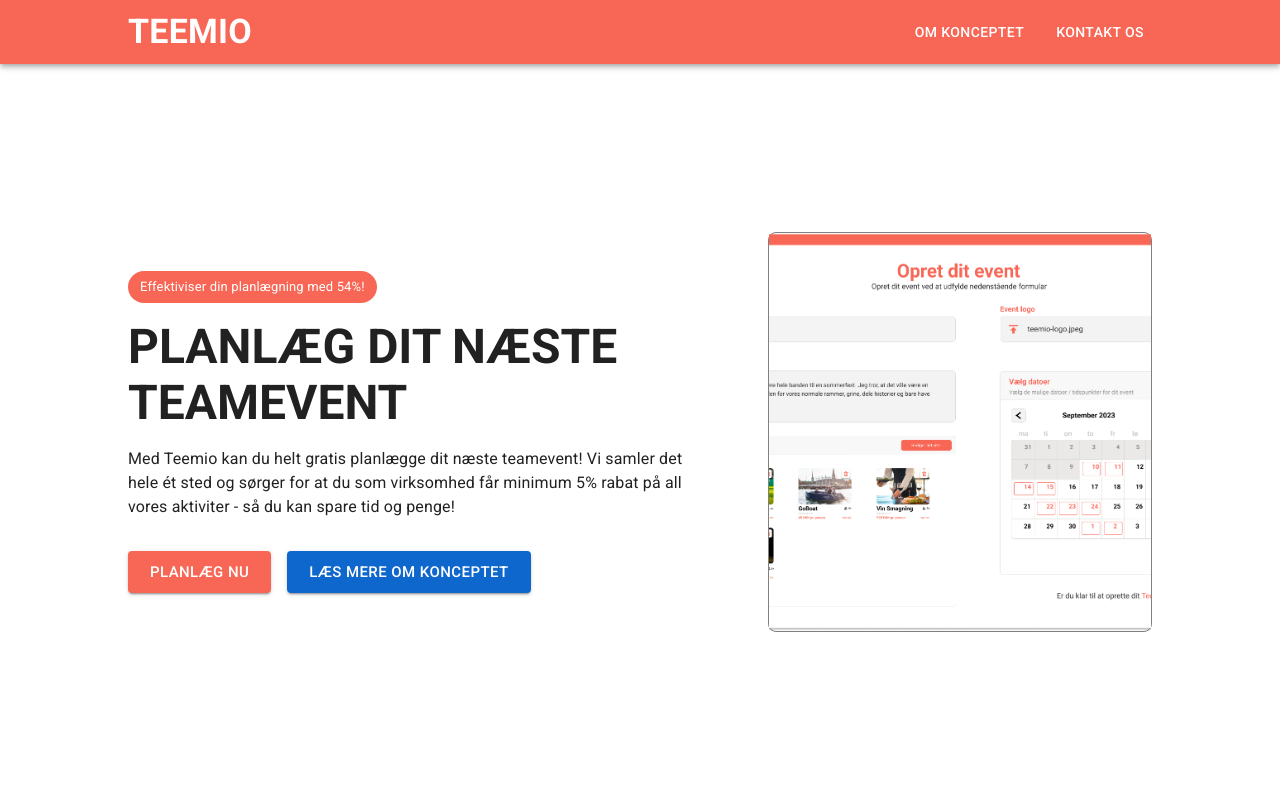
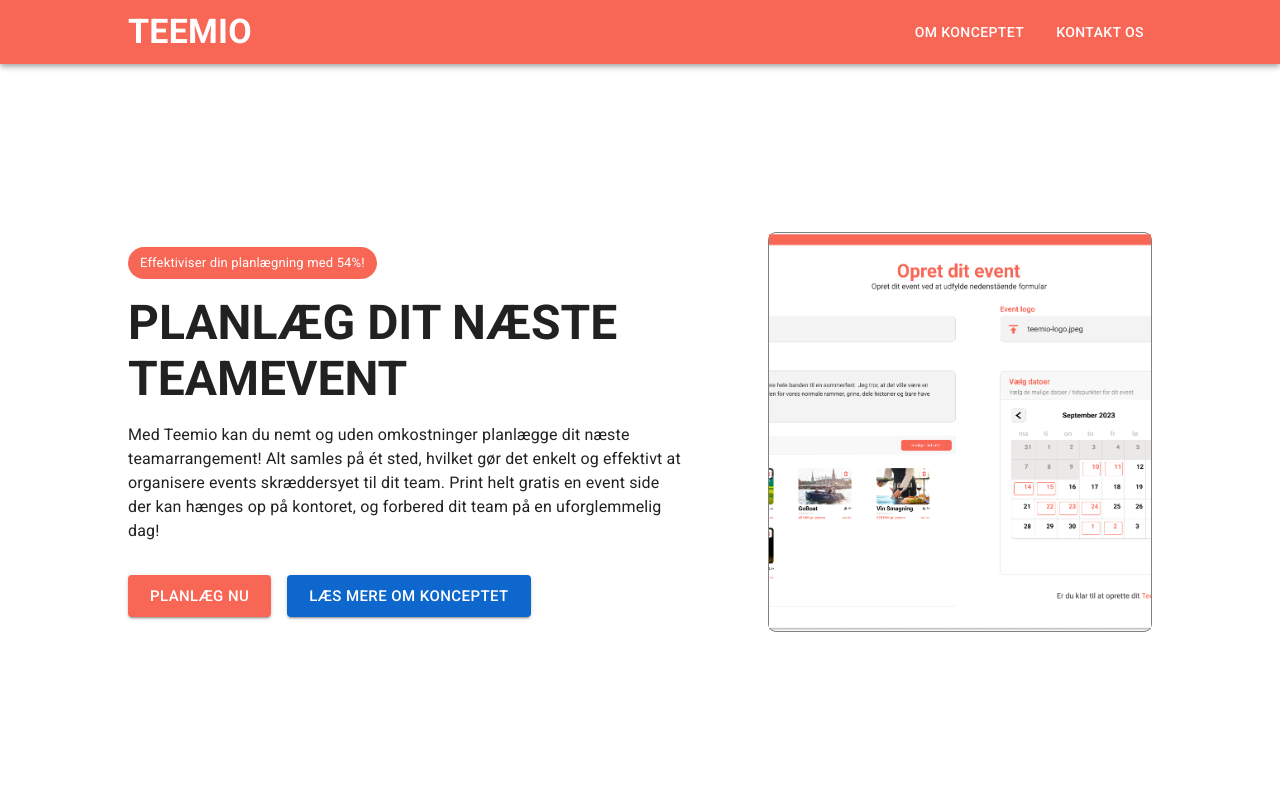
Before and after one commit to myteemio/frontend, a Next.js app: page / in a window 1280 px wide. Shown: the top 798 px of the page. Built offline with nearby package versions, Linux system fonts and the light colour scheme.

Commit message:
cleaned code

```diff
--- a/package.json
+++ b/package.json
@@ -20,7 +20,6 @@
     "@mui/x-date-pickers": "^6.19.0",
     "@react-google-maps/api": "^2.19.2",
     "dayjs": "^1.11.10",
-    "dotenv": "^16.3.1",
     "next": "14.0.3",
     "react": "^18",
     "react-dom": "^18",
--- a/src/app/page.tsx
+++ b/src/app/page.tsx
@@ -50,10 +50,11 @@
               PLANLÆG DIT NÆSTE TEAMEVENT
             </Typography>
             <Typography variant="body1" marginTop={2}>
-              Med Teemio kan du helt gratis planlægge dit næste teamevent! Vi
-              samler det hele ét sted og sørger for at du som virksomhed får
-              minimum 5% rabat på all vores aktiviter - så du kan spare tid og
-              penge!
+              Med Teemio kan du nemt og uden omkostninger planlægge dit næste
+              teamarrangement! Alt samles på ét sted, hvilket gør det enkelt og
+              effektivt at organisere events skræddersyet til dit team. Print
+              helt gratis en event side der kan hænges op på kontoret, og
+              forbered dit team på en uforglemmelig dag!
             </Typography>
             <Box marginTop={4} display={'flex'} gap={2}>
               <Link href={'/planlaeg'}>
--- a/src/components/Activity.component.tsx
+++ b/src/components/Activity.component.tsx
@@ -24,7 +24,8 @@
   });
 
   const draggableStyle = {
-    transform: isDragged && transform ? `translate3d(${transform.x}px, ${transform.y}px, 0)` : undefined,
+    transform:
+      isDragged && transform ? `translate3d(${transform.x}px, ${transform.y}px, 0)` : undefined,
     cursor: 'pointer',
   };
 
@@ -42,7 +43,7 @@
         sx={{ ...cardStyle, height: '192px' }}
         data-activityid={id}
         data-placeholder={placeholder}
-      ></Skeleton>
+      />
     );
   } else {
     return (
--- a/src/components/ActivityLocation.component.tsx
+++ b/src/components/ActivityLocation.component.tsx
@@ -1,3 +1,4 @@
+import { Skeleton } from '@mui/material';
 import { GoogleMap, Marker, useJsApiLoader } from '@react-google-maps/api';
 
 export function ActivityLocation(props: { lat: number; lng: number }) {
@@ -22,6 +23,6 @@
       <Marker position={{ lat: props.lat, lng: props.lng }} />
     </GoogleMap>
   ) : (
-    <></>
+    <Skeleton animation="wave" width={'100%'} />
   );
 }
--- a/src/components/StyledComponents/ActivityBox.tsx
+++ b/src/components/StyledComponents/ActivityBox.tsx
@@ -1,4 +1,4 @@
-import { Box, styled } from "@mui/material";
+import { Box, styled } from '@mui/material';
 
 export const StyledBox = styled(Box)(({ theme }) => ({
   display: 'flex',
```
Also changed, not shown: src/app/layout.tsx (+9 -3 lines), src/app/planlaeg/page.tsx (+16 -45 lines), src/components/DatePicker/DatePicker.tsx (+17 -47 lines), src/components/StyledComponents/HighligtedDay.tsx (added, +20 -0 lines), src/lib/useActivity.tsx (+4 -4 lines), .eslintrc.json, 1 other file (tests, documents, lock files or other folders).
